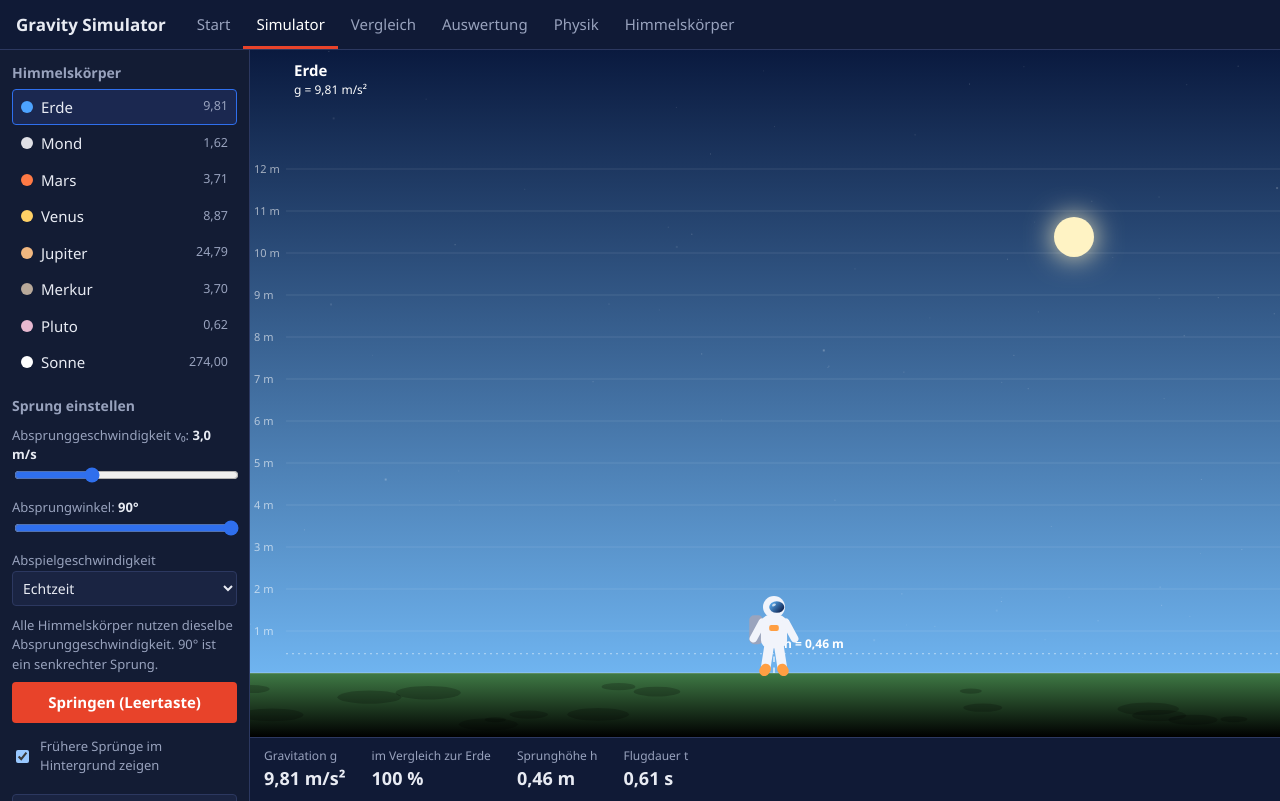
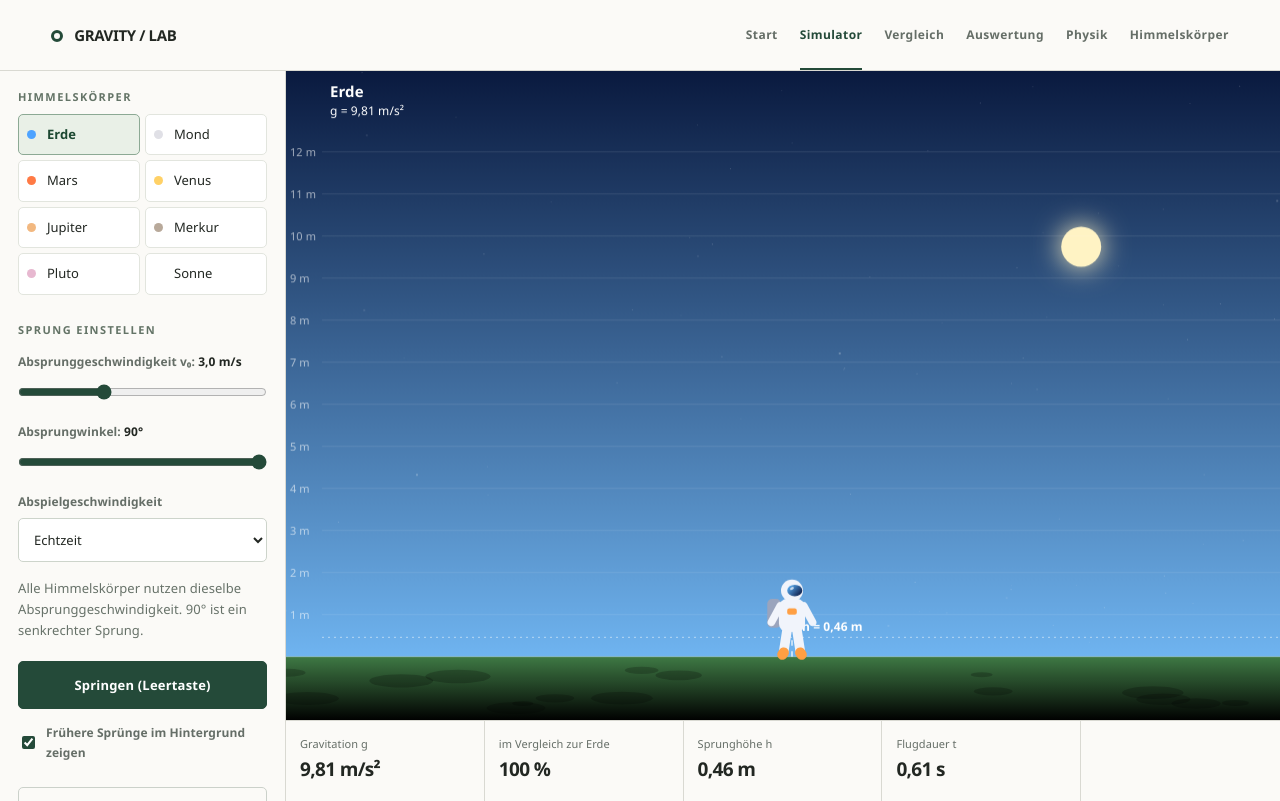
Before and after one commit to Jffkhoch23/Abschluss-Projekt, a plain HTML site: page index.html in a window 1280 px wide. Both pictures are taken after a click on the button "Simulator starten". Drawn offline with Linux system fonts and the light colour scheme.

Commit message:
Update index.html

```diff
--- a/index.html
+++ b/index.html
@@ -3,55 +3,118 @@
 <meta name="viewport" content="width=device-width, initial-scale=1, viewport-fit=cover">
 <title>Gravity Simulator – Springen im Sonnensystem</title>
 <style>
-:root{--bg:#0b1020;--bar:#101a36;--pn:#131c34;--ln:#2c3860;--tx:#e8ebf3;--mu:#98a2bd;--bl:#2f6fed;--rd:#e8432a;color-scheme:dark;box-sizing:border-box;padding-top:env(safe-area-inset-top,0px);padding-bottom:env(safe-area-inset-bottom,0px)}
-html{scroll-padding-top:env(safe-area-inset-top,0px)}
-*,*::before,*::after{box-sizing:inherit}
-body{margin:0;font:15px/1.5 "Segoe UI",Roboto,Arial,sans-serif;color:var(--tx);background:var(--bg)}
-.bar{display:flex;align-items:center;gap:18px;flex-wrap:wrap;background:var(--bar);border-bottom:1px solid var(--ln);padding:0 16px;min-height:48px}
-.brand{font-weight:700;font-size:17px}
-nav{display:flex;flex-wrap:wrap}
-nav a{color:var(--mu);text-decoration:none;padding:13px 13px 10px;border-bottom:3px solid transparent}
-nav a:hover{color:var(--tx)}nav a.on{color:#fff;border-bottom-color:var(--rd)}
-:focus-visible{outline:2px solid #8ab4ff;outline-offset:2px}
-.tab{display:none}.tab.on{display:block}
-.pg{max-width:960px;margin:0 auto;padding:26px 16px 40px}
-h1{font-size:34px;line-height:1.2;margin:0 0 10px}h2{font-size:24px;margin:0 0 8px}h3{font-size:17px;margin:18px 0 6px}
-p{margin:0 0 12px}.mu{color:var(--mu)}
-.btn{font:inherit;font-weight:600;color:#fff;background:var(--bl);border:0;border-radius:4px;padding:9px 16px;cursor:pointer}
-.btn:hover{background:#2560d6}.btn.r{background:var(--rd)}.btn.r:hover{background:#cf3a22}.btn.g{background:#1a2442;border:1px solid var(--ln);font-weight:400}.btn.g:hover{background:#222f58}
-.row2{display:flex;flex-wrap:wrap;gap:10px;margin:16px 0}
-.card{background:var(--pn);border:1px solid var(--ln);border-radius:4px;padding:14px}
-.grid{display:grid;grid-template-columns:repeat(auto-fill,minmax(150px,1fr));gap:8px}
-.pl{display:flex;align-items:center;gap:8px;width:100%;text-align:left;font:inherit;color:var(--tx);background:none;border:1px solid transparent;border-radius:4px;padding:6px 8px;cursor:pointer}
-.pl small{margin-left:auto;color:var(--mu)}.pl i,.dot{display:inline-block;width:12px;height:12px;border-radius:50%;flex:none}
-.pl:hover{background:#1a2442}.pl.on{background:#1b2850;border-color:var(--bl)}.grid .pl{background:var(--pn);border-color:var(--ln);padding:10px}
-#t-sim.on{display:grid;grid-template-columns:250px minmax(0,1fr);height:calc(100vh - 49px);min-height:520px}
-#t-sim.fs{position:fixed;inset:0;z-index:50;height:auto;background:var(--bg)}
-#t-sim:fullscreen{height:100vh;background:var(--bg)}
-.side{background:var(--pn);border-right:1px solid var(--ln);padding:12px;overflow:auto}
-.side h3{margin:14px 0 6px;font-size:14px;color:var(--mu);font-weight:600}.side h3:first-child{margin-top:0}
-.main{display:flex;flex-direction:column;min-width:0;min-height:0}
-.cw{position:relative;flex:1;min-height:0}.cw.h{flex:none;height:clamp(300px,50vh,460px)}
-canvas{position:absolute;inset:0;width:100%;height:100%;display:block;background:#000}
-.ro{display:flex;flex-wrap:wrap;gap:4px 26px;padding:9px 14px;background:var(--bar);border-top:1px solid var(--ln)}
-.ro span{display:block;font-size:12px;color:var(--mu)}.ro b{font-size:18px}
-#info{position:absolute;top:10px;right:10px;width:min(320px,calc(100% - 20px));background:rgba(11,16,32,.94);border:1px solid var(--ln);border-radius:4px;padding:12px}
-#info[hidden]{display:none}
-.warn{background:#3a2a0e;border:1px solid #7a5a1a;color:#ffd78a;border-radius:4px;padding:7px 10px;font-size:14px;margin-top:8px}
-label{display:block;font-size:13px;color:var(--mu);margin:10px 0}label b{color:var(--tx)}
-input[type=range]{width:100%;accent-color:var(--bl)}
-select{font:inherit;font-size:14px;color:var(--tx);background:#1a2442;border:1px solid var(--ln);border-radius:4px;padding:6px;width:100%}
-.side .btn{width:100%;margin-top:8px}
-.ctl{display:grid;grid-template-columns:repeat(auto-fit,minmax(170px,1fr));gap:4px 16px;align-items:end;margin-bottom:12px}.ctl .btn{margin-bottom:10px}
-table{width:100%;border-collapse:collapse}th,td{padding:8px 10px;text-align:left;border-bottom:1px solid var(--ln)}th{color:var(--mu);font-weight:600}
-details{border:1px solid var(--ln);border-radius:4px;background:var(--pn);margin:8px 0}summary{padding:10px 14px;cursor:pointer;display:flex;flex-wrap:wrap;gap:4px 16px;align-items:center}
-details>p,details>div{padding:0 14px 12px;margin:0}
-.bt{display:grid;grid-template-columns:130px 1fr 130px;gap:12px;align-items:center;margin:7px 0;font-size:14px}.bar2{height:18px;background:#0e1528}.bar2 div{height:100%;transition:width .4s}
-.f{background:#0e1528;border-left:3px solid var(--bl);padding:9px 14px;margin:8px 0;font-size:17px}
-@media(max-width:800px){#t-sim.on{display:block;height:auto}.side{border-right:0;border-bottom:1px solid var(--ln)}.main .cw{flex:none;height:62vh}#t-sim.fs{overflow:auto}.bt{grid-template-columns:90px 1fr 100px;font-size:13px}h1{font-size:28px}}
-@media(prefers-reduced-motion:reduce){.bar2 div{transition:none}}
+:root {
+  --bg:#f5f4f0; --bar:#fbfaf7; --pn:#ffffff; --ln:#d9d9d2;
+  --tx:#222722; --mu:#656e67; --bl:#355f4b; --rd:#355f4b;
+  --subtle:#eeefe9; --forest:#244a39;
+  color-scheme:light; box-sizing:border-box;
+  padding-top:env(safe-area-inset-top,0px);
+  padding-bottom:env(safe-area-inset-bottom,0px)
+}
+html {scroll-padding-top:70px}
+*,*::before,*::after {box-sizing:inherit}
+body {margin:0;font:15px/1.65 'Segoe UI',Arial,sans-serif;color:var(--tx);background:var(--bg);letter-spacing:.005em}
+button,select,input {font-family:inherit}
+.bar {height:auto;min-height:70px;display:flex;align-items:center;justify-content:space-between;gap:24px;padding:0 clamp(20px,4vw,66px);background:var(--bar);border-bottom:1px solid var(--ln)}
+.brand {font-size:15px;font-weight:750;letter-spacing:-.025em;white-space:nowrap}
+.brand::before {content:'';display:inline-block;width:12px;height:12px;border:3px solid var(--forest);border-radius:50%;vertical-align:-1px;margin-right:11px}
+nav {display:flex;align-items:center;gap:22px;flex-wrap:wrap}
+nav a {color:var(--mu);font-size:12px;font-weight:600;letter-spacing:.035em;text-decoration:none;padding:25px 0 23px;border-bottom:2px solid transparent;transition:color .15s}
+nav a:hover {color:var(--tx)}
+nav a.on {color:var(--forest);border-bottom-color:var(--forest)}
+:focus-visible {outline:2px solid var(--forest);outline-offset:3px}
+.tab {display:none}.tab.on {display:block}
+.pg {max-width:1120px;margin:auto;padding:54px 32px 88px}
+h1,h2,h3 {letter-spacing:-.04em;line-height:1.18;color:#202b24}
+h1 {font-weight:690;font-size:clamp(38px,5.2vw,68px);max-width:790px;margin:0 0 21px}
+h2 {font-size:clamp(30px,3.1vw,43px);font-weight:680;margin:0 0 16px}
+h3 {font-size:19px;font-weight:680;margin:42px 0 16px}
+p {margin:0 0 18px}.mu {color:var(--mu)}
+#t-start .pg::before {content:'INTERAKTIVES PHYSIKPROJEKT  /  SONNENSYSTEM';display:block;color:var(--forest);font-size:11px;letter-spacing:.16em;font-weight:750;margin-bottom:25px}
+#t-start .pg>p:first-of-type {max-width:670px!important;font-size:17px!important;line-height:1.8;color:#59635a}
+#t-start .pg>.row2 {margin:31px 0 39px}
+.btn {font-size:13px;font-weight:670;letter-spacing:.015em;color:#fff;background:var(--forest);border:1px solid var(--forest);border-radius:5px;padding:12px 18px;cursor:pointer;transition:background .15s,border-color .15s,transform .15s;white-space:normal}
+.btn:hover,.btn.r:hover {background:#173628;border-color:#173628}
+.btn:active {transform:translateY(1px)}
+.btn.r {background:var(--forest);border-color:var(--forest)}
+.btn.g {background:transparent;border:1px solid #cbd1ca;color:var(--forest);font-weight:600}
+.btn.g:hover {background:#e8ede7;border-color:var(--forest)}
+.row2 {display:flex;gap:10px;flex-wrap:wrap;margin:20px 0}
+.card {background:var(--pn);border:1px solid var(--ln);border-radius:7px;padding:23px 26px}
+#fact {max-width:100%!important;background:#e8ede6;border-color:#d9e2d8;font-size:16px;line-height:1.8}
+#t-start ol {margin:0 0 32px!important;padding:0!important;list-style:none;counter-reset:steps;display:grid;grid-template-columns:repeat(3,minmax(0,1fr));gap:16px}
+#t-start ol li {counter-increment:steps;background:#fff;border:1px solid var(--ln);padding:22px 20px;border-radius:6px;font-size:14px;line-height:1.65}
+#t-start ol li::before {content:'0' counter(steps);display:block;font-size:12px;color:var(--forest);font-weight:800;letter-spacing:.1em;margin-bottom:21px}
+.grid {display:grid;grid-template-columns:repeat(4,minmax(0,1fr));gap:11px}
+.pl {display:flex;align-items:center;gap:11px;width:100%;text-align:left;font:inherit;color:var(--tx);background:transparent;border:1px solid transparent;border-radius:5px;padding:8px 10px;cursor:pointer;transition:background .15s,border-color .15s}
+.pl small {margin-left:auto;color:var(--mu);font-size:12px;font-variant-numeric:tabular-nums}
+.pl i,.dot {display:inline-block;width:9px;height:9px;border-radius:50%;flex:none}
+.pl:hover {background:#ebefea}.pl.on {background:#e5ece5;border-color:#a0b3a3;color:#1c4831;font-weight:650}
+.grid .pl {background:#fff;border-color:var(--ln);padding:20px 14px;min-height:75px}
+.grid .pl:hover {border-color:#7b9983;background:#f5f9f4}
+#t-sim.on {display:grid;grid-template-columns:286px minmax(0,1fr);height:calc(100vh - 70px);min-height:570px}
+#t-sim.fs {position:fixed;inset:0;z-index:50;height:auto;background:var(--bg)}
+#t-sim:fullscreen {height:100vh;background:var(--bg)}
+.side {background:#fbfaf7;border-right:1px solid var(--ln);padding:20px 18px 32px;overflow:auto;scrollbar-width:thin}
+.side h3 {font-size:11px;font-weight:750;letter-spacing:.13em;text-transform:uppercase;color:#647467;margin:29px 0 10px}
+.side h3:first-child {margin-top:0}
+#pls {display:grid;grid-template-columns:1fr 1fr;gap:5px}
+#pls .pl {font-size:13px;padding:9px 8px;border:1px solid #e2e5de;background:#fff}
+#pls .pl small {display:none}
+#pls .pl.on {border-color:#8ca994;background:#e9f0e7}
+.main {display:flex;flex-direction:column;min-width:0;min-height:0;background:#101820}
+.cw {position:relative;flex:1;min-height:0;overflow:hidden}
+.cw.h {flex:none;height:clamp(320px,50vh,520px);border:1px solid #d7d9d2;border-radius:7px;overflow:hidden}
+canvas {position:absolute;inset:0;width:100%;height:100%;display:block;background:#000}
+.ro {display:grid;grid-template-columns:repeat(5,minmax(0,1fr));gap:0;background:#fbfaf7;border-top:1px solid var(--ln);color:var(--tx);padding:0}
+.ro>div {padding:15px 14px;border-right:1px solid var(--ln)}
+.ro>div:last-child {border-right:0}
+.ro span {display:block;color:var(--mu);font-size:11px;margin-bottom:3px;line-height:1.45}
+.ro b {font-weight:700;font-size:19px;letter-spacing:-.035em;font-variant-numeric:tabular-nums}
+#info {position:absolute;top:20px;right:20px;width:min(325px,calc(100% - 40px));background:rgba(250,250,246,.97);color:#26322a;border:1px solid #cfd7cf;border-radius:6px;padding:18px;box-shadow:0 12px 35px #0003}
+#info[hidden] {display:none}
+.warn {background:#faf1dc;border:1px solid #eadcb8;color:#72552c;border-radius:5px;padding:10px 12px;font-size:13px;margin-top:10px}
+label {display:block;color:var(--mu);font-size:12px;font-weight:600;margin:16px 0}
+label b {color:var(--tx);font-variant-numeric:tabular-nums}
+input[type=range] {width:100%;margin:12px 0 0;accent-color:var(--forest);cursor:pointer}
+input[type=checkbox] {accent-color:var(--forest);margin-top:3px}
+select {font-size:13px;color:var(--tx);background:#fff;border:1px solid #cdd4cb;border-radius:5px;padding:11px;width:100%;margin-top:7px}
+.side .btn {width:100%;margin-top:9px}
+#go {margin-top:20px;padding:14px}
+#hint {line-height:1.6!important;color:#677269!important}
+.ctl {display:grid;grid-template-columns:repeat(3,minmax(0,1fr));gap:8px 20px;align-items:end;background:#fff;border:1px solid var(--ln);padding:18px 22px;margin:28px 0 20px;border-radius:7px}
+.ctl label {margin:5px 0}.ctl .btn {margin-bottom:0;min-height:43px}
+#pre .btn {padding:8px 12px;font-size:12px}
+table {width:100%;border-collapse:collapse;background:#fff;font-size:14px}
+th,td {padding:14px 17px;text-align:left;border-bottom:1px solid var(--ln)}
+th {color:var(--mu);font-size:12px;font-weight:700;background:#f0f1ec}
+td:not(:first-child) {font-variant-numeric:tabular-nums}
+details {border:1px solid var(--ln);border-radius:6px;background:#fff;margin:10px 0;overflow:hidden}
+summary {padding:16px 20px;cursor:pointer;display:flex;flex-wrap:wrap;gap:7px 19px;align-items:center;font-size:14px}
+summary:hover {background:#f5f6f1}
+details[open] summary {border-bottom:1px solid var(--ln)}
+details>p,details>div {padding:17px 20px;margin:0;line-height:1.75}
+.bt {display:grid;grid-template-columns:140px 1fr 145px;gap:15px;align-items:center;margin:14px 0;font-size:13px}
+.bar2 {height:11px;background:#edf0ea;border-radius:2px;overflow:hidden}
+.bar2 div {height:100%;transition:width .4s}
+.f {background:#fff;border:1px solid var(--ln);border-left:3px solid var(--forest);border-radius:3px;padding:18px 20px;margin:10px 0;font-size:17px;font-family:Georgia,'Times New Roman',serif}
+#t-auswertung .card {margin:25px 0 38px}
+#t-physik .pg>p {max-width:780px;line-height:1.85}
+#t-vergleich .pg>p,#t-auswertung .pg>p,#t-daten .pg>p {max-width:770px;line-height:1.8}
+@media(max-width:1100px) {.bar{gap:12px;padding:0 24px}nav{gap:13px}nav a{font-size:11px}.ro b{font-size:16px}}
+@media(max-width:800px) {
+ .bar{padding:15px 20px;align-items:flex-start;gap:10px}.brand{padding-top:2px}nav{width:100%;gap:16px;overflow-x:auto;flex-wrap:nowrap}nav a{white-space:nowrap;padding:7px 0 9px}
+ .pg{padding:36px 20px 65px}h1{font-size:39px}.grid{grid-template-columns:repeat(2,minmax(0,1fr))}
+ #t-start ol{grid-template-columns:1fr;gap:8px}#t-start ol li{padding:16px}#t-start ol li::before{margin-bottom:5px}
+ #t-sim.on{display:block;height:auto}.side{border-right:0;border-bottom:1px solid var(--ln);padding:22px 20px}#pls{grid-template-columns:repeat(4,minmax(0,1fr))}
+ .main .cw{flex:none;height:60vh;min-height:320px}#t-sim.fs{overflow:auto}
+ .ro{grid-template-columns:repeat(3,minmax(0,1fr))}.ro>div{border-bottom:1px solid var(--ln)}
+ .ctl{grid-template-columns:repeat(2,minmax(0,1fr));padding:15px}.bt{grid-template-columns:85px 1fr 100px;gap:9px;font-size:11px}
+}
+@media(max-width:480px) {#pls{grid-template-columns:repeat(2,1fr)}.ro{grid-template-columns:repeat(2,minmax(0,1fr))}.ctl{grid-template-columns:1fr}.grid{grid-template-columns:repeat(2,1fr)}.grid .pl{min-height:65px;padding:12px 9px}.grid .pl small{font-size:10px}}
+@media(prefers-reduced-motion:reduce) {*,*::before,*::after{transition:none!important}}
 </style></head><body>
-<header class="bar"><span class="brand">Gravity Simulator</span><nav id="nav"></nav></header>
+<header class="bar"><span class="brand">GRAVITY / LAB</span><nav id="nav"></nav></header>
 
 <section class="tab" id="t-start"><div class="pg">
 <h1>Wie hoch springst du im Sonnensystem?</h1>
@@ -61,7 +124,7 @@ details>p,details>div{padding:0 14px 12px;margin:0}
 <h3>So funktioniert es</h3>
 <ol style="margin:0 0 20px;padding-left:20px"><li>Im Simulator einen Himmelskörper wählen.</li><li>Absprunggeschwindigkeit und Winkel einstellen.</li><li>Auf „Springen“ klicken und die Flugbahn beobachten. Frühere Sprünge bleiben als farbige Linien im Hintergrund sichtbar.</li></ol>
 <h3>Direkt losspringen</h3><div class="grid" id="sp"></div>
-<p class="mu" style="margin-top:28px;font-size:13px">Physik-Abschlussprojekt, Klasse 10. Projekt von [Name eintragen].</p></div></section>
+<p class="mu" style="margin-top:28px;font-size:13px">Physik-Abschlussprojekt, Klasse 10. Interaktive Simulation und Auswertung.</p></div></section>
 
 <section class="tab" id="t-sim">
 <div class="side"><h3>Himmelskörper</h3><div id="pls"></div>
```
